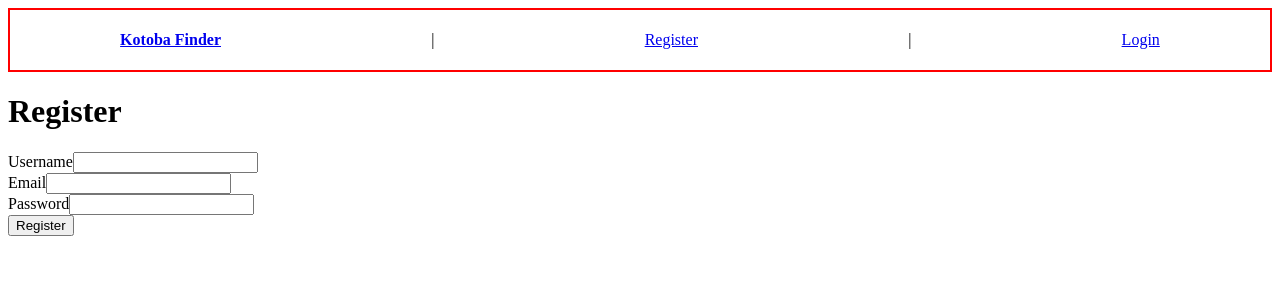
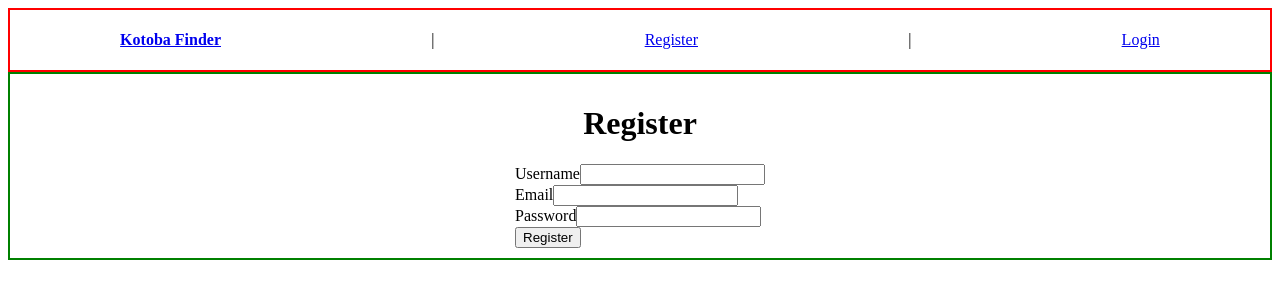
Before and after one commit to pand3m1x/kotoba_finder, a React (Vite) app in the folder frontend/kotoba-finder/: page /register in a window 1280 px wide. Shown: the top 300 px of the page. Built offline with nearby package versions, Linux system fonts and the light colour scheme; no server answers.

Commit message:
by grace of the coding gods, connecting the register page was the smoothest and simplest thing I did all day

```diff
--- a/frontend/kotoba-finder/src/pages/Register.jsx
+++ b/frontend/kotoba-finder/src/pages/Register.jsx
@@ -1,76 +1,80 @@
-// import { useState } from "react";
-// import { userClient } from "../clients/api"
-// import { useUser } from "../context/UserContext"
-// import { useNavigate } from "react-router-dom";
+import { useState } from "react";
+import { userClient } from "../clients/api"
+import { useUser } from "../context/UserContext"
+import { useNavigate } from "react-router-dom";
 
 function Register() {
 
-  // const { setUser } = useUser()
+  const { setUser } = useUser()
 
-  // const navigate = useNavigate()
-  // // const value = useUser()
-  // // console.log (value)
+  const navigate = useNavigate()
+  // const value = useUser()
+  // console.log (value)
 
-  // const [formData, setFormData] = useState({
-  //   username: '',
-  //   email: '',
-  //   password: ''
-  // })
+  const [formData, setFormData] = useState({
+    username: '',
+    email: '',
+    password: ''
+  })
 
-  // const handleChange = (e) =>{
-  //     setFormData({
-  //       ...formData,
-  //       [e.target.name]: e.target.value // [] makes it dynamic instead of listing each input individually
-  //     })
-  // }
+  const handleChange = (e) =>{
+      setFormData({
+        ...formData,
+        [e.target.name]: e.target.value // [] makes it dynamic instead of listing each input individually
+      })
+  }
 
-  // const handleSubmit = async (e) => {
+  const handleSubmit = async (e) => {
 
-  //   e.preventDefault()
-  //   console.log(formData)
+    e.preventDefault()
+    console.log(formData)
 
-  //   // send the form data to our backend
-  //   try {
+    // send the form data to our backend
+    try {
 
-  //     const { data } = await userClient.post('/register', formData) // response.data also works: where the Response has other properties (like the HTTP code, error information etc)
-  //     console.log(data)
+      const { data } = await userClient.post('/register', formData) // response.data also works: where the Response has other properties (like the HTTP code, error information etc)
+      console.log(data)
 
-  //     // take the token and store it locally
+      // take the token and store it locally
 
-  //       localStorage.setItem("token", data.token) //or response.data.token
+        localStorage.setItem("token", data.token) //or response.data.token
 
-  //     // save some user data in our state
+      // save some user data in our state
 
-  //     setUser(data.user)
+      setUser(data.user)
 
-  //     // take the user to a different page
+      // take the user to a different page
 
-  //     navigate("/feed")
+      navigate('/')
 
-  //   } catch (err) {
+    } catch (err) {
 
-  //       console.log(err)
-  //       alert(err.message)
+        console.log(err)
+        alert(err.message)
 
-  //   }
-  // }
+    }
+  }
 
   return(
-    <div>
+    <div className="registerForm" style={{ border:"2px solid green",
+                                        display:"flex",
+                                        flexDirection:"column",
+                                        alignItems:"center",
+                                        padding:"10px" }}>
       <h1>Register</h1>
-      <form> {/*onSubmit={handleSubmit}*/}
+      <form onSubmit={handleSubmit}>
 
         <label htmlFor="username">Username</label>
-        {/* <input value={formData.username} onChange={handleChange} type="text" id="username" name="username" required/> */}
-        <input type="text" id="userName" name="userName" required /><br/>
+        <input value={formData.username} onChange={handleChange} type="text" id="username" name="username" required/><br/>
+        {/* <input type="text" id="userName" name="userName" required /><br/> */}
 
         <label htmlFor="email">Email</label>
-        {/* <input value={formData.email} onChange={handleChange} type="email" id="email" name="email" required /> */}
-        <input type="email" id="email" name="email" required/>
+        <input value={formData.email} onChange={handleChange} type="email" id="email" name="email" required />
+        {/* <input type="email" id="email" name="email" required/> */}
 
         <br/><label htmlFor="password">Password</label>
-        {/* <input value={formData.password} onChange={handleChange} type="password" id="password" name="password" required /> */}
-        <input type="password" id="password" name="password" required/>
+        <input value={formData.password} onChange={handleChange} type="password" id="password" name="password" required />
+        {/* <input type="password" id="password" name="password" required/> */}
         <br/><button type="submit">Register</button>
 
       </form>
```
